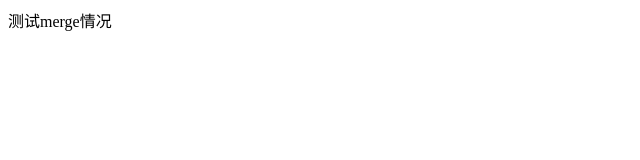
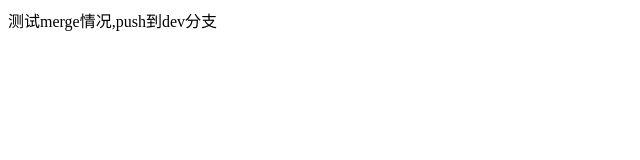
Before and after one commit to ch1ies/javascript-project, a plain HTML site: page scr/test.html in a window 1280 px wide. Shown: the whole page, without its empty margins (0-640 px from the left). Drawn offline with Linux system fonts and the light colour scheme.

Commit message:
push to dev

```diff
--- a/scr/test.html
+++ b/scr/test.html
@@ -6,6 +6,6 @@
     <title>Document</title>
 </head>
 <body>
-    测试merge情况
+    测试merge情况,push到dev分支
 </body>
 </html>
```
